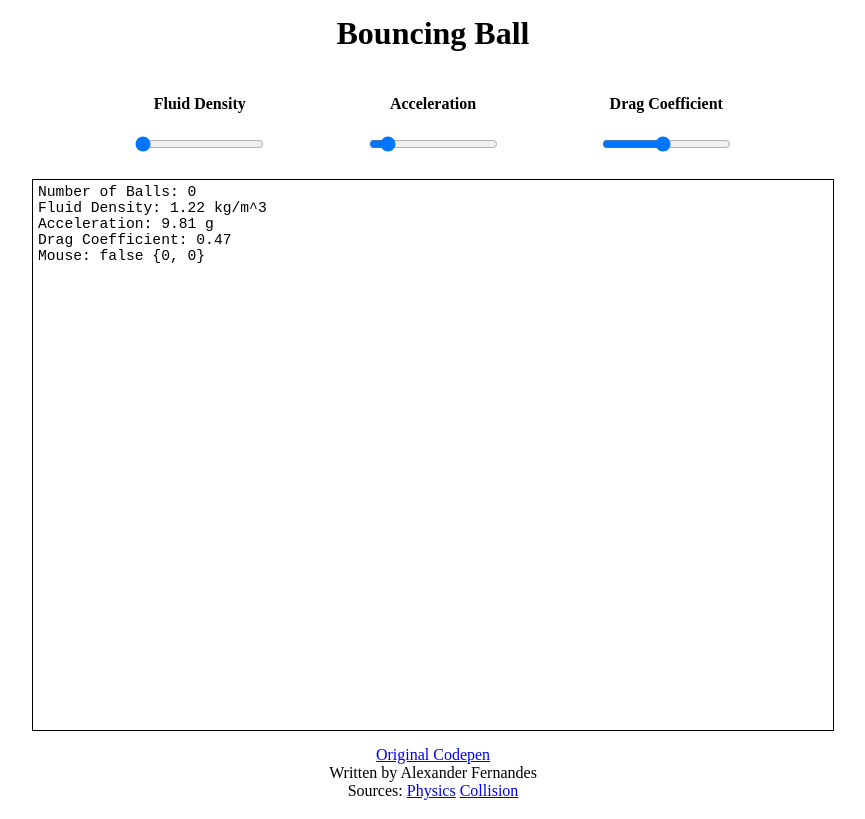
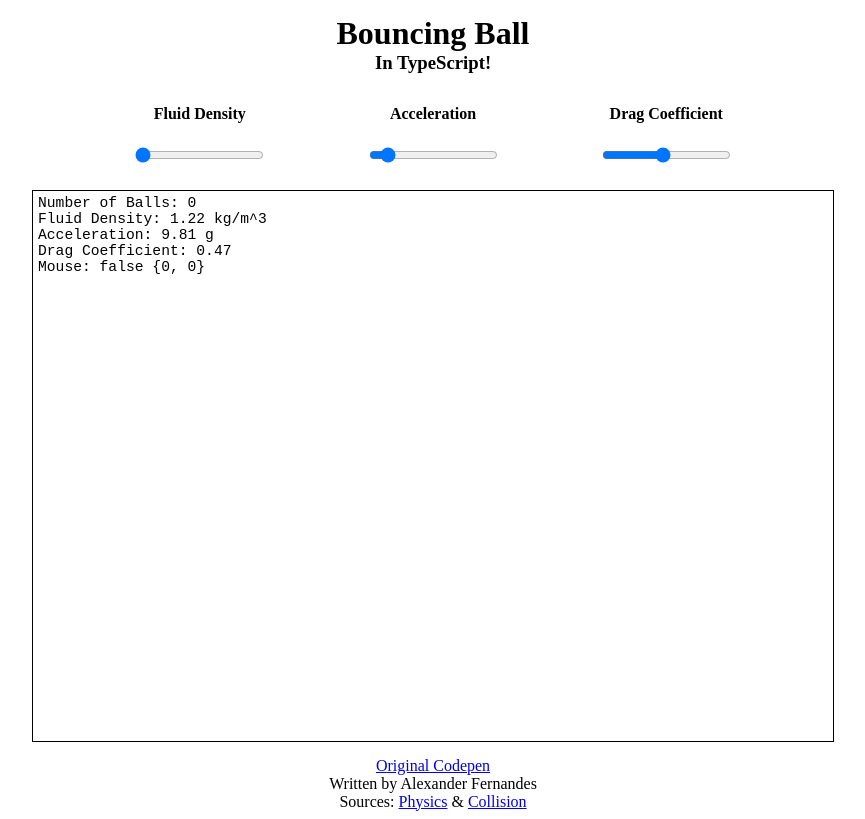
Before and after one commit to Maxzilla60/bouncing-balls, a website built with Parcel: page index.html in a window 1280 px wide. Shown: the whole page, without its empty margins (207-1072 px from the left). Built offline with nearby package versions, Linux system fonts and the light colour scheme.

Commit message:
💄 Added "In Typescript!"

```diff
--- a/index.html
+++ b/index.html
@@ -5,6 +5,7 @@
 
 <body>
 	<h1>Bouncing Ball</h1>
+	<h3>In TypeScript!</h3>
 
 	<div id="range-inputs">
 		<div>
@@ -29,5 +30,5 @@
 <footer>
 	<span><a href="https://codepen.io/AlexRA96/pen/egaxVV">Original Codepen</a></span>
 	<span>Written by Alexander Fernandes</span>
-	<span>Sources: <a href="http://burakkanber.com/blog/modeling-physics-in-javascript-introduction/">Physics</a> <a href="http://ericleong.me/research/circle-circle/">Collision</a></span>
+	<span>Sources: <a href="http://burakkanber.com/blog/modeling-physics-in-javascript-introduction/">Physics</a> & <a href="http://ericleong.me/research/circle-circle/">Collision</a></span>
 </footer>
--- a/styles.css
+++ b/styles.css
@@ -4,6 +4,11 @@ body {
 
 h1 {
 	margin-top: 15px;
+	margin-bottom: 0;
+}
+h3 {
+	margin: 0;
+	margin-bottom: 10px;
 }
 
 #range-inputs {
```
